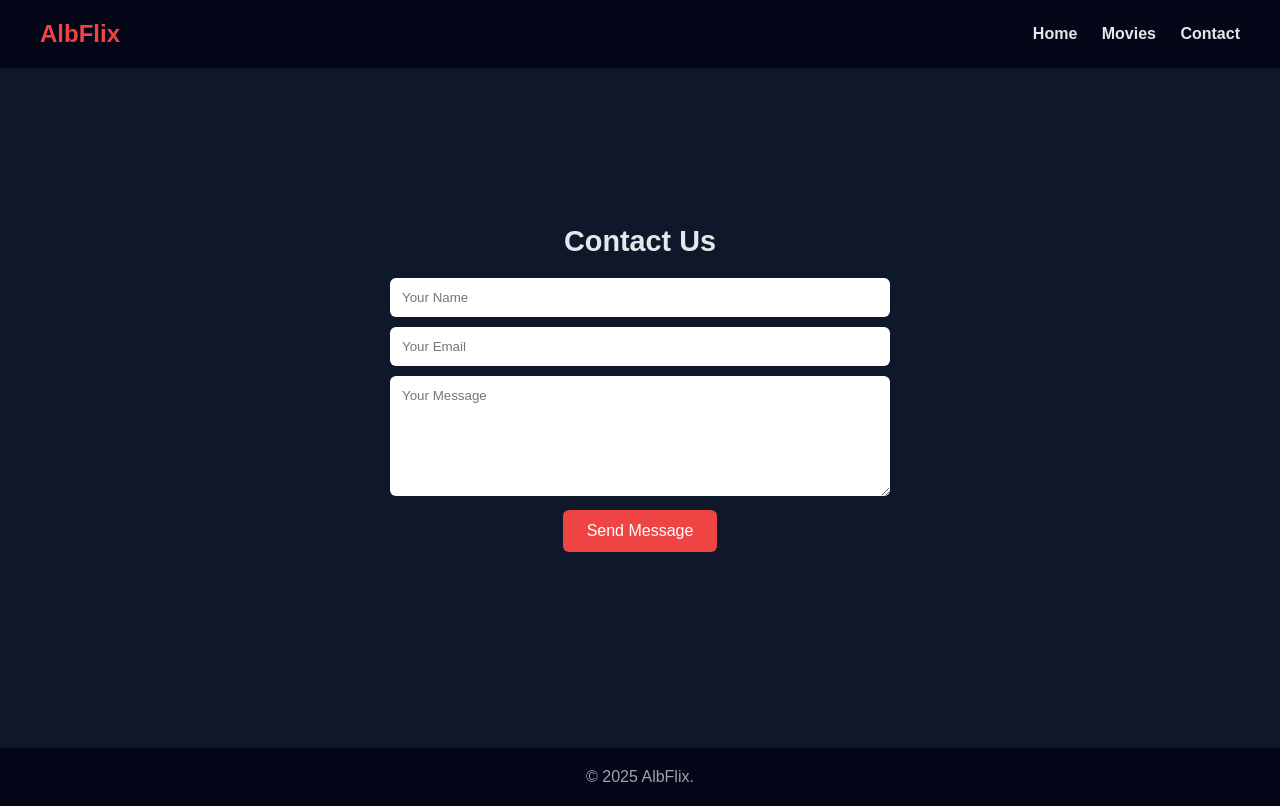
After one commit to auronh/Projekti-DZHU, a PHP site: page /contact.html in a window 1280 px wide. The commit adds this page. Run offline with PHP 8.4, Linux system fonts and the light colour scheme.

Commit message:
Contact page

```diff
--- /dev/null
+++ b/contact.html
@@ -0,0 +1,36 @@
+<!DOCTYPE html>
+<html lang="en">
+<head>
+    <meta charset="UTF-8">
+    <meta name="viewport" content="width=device-width, initial-scale=1.0">
+    <title>AlbFlix</title>
+    <link href="https://fonts.googleapis.com/css2?family=Poppins:wght@300;400;600&display=swap" rel="stylesheet">
+    <link rel="stylesheet" href="main.css">
+</head>
+<body>
+
+    <header>
+        <a href="/" class="logo">AlbFlix</a>
+        <nav>
+            <a href="/">Home</a>
+            <a href="/movies.html">Movies</a>
+            <a href="/contact.html">Contact</a>
+        </nav>
+    </header>
+
+    <section class="section" id="contact">
+    <h3>Contact Us</h3>
+    <form class="contact-form" style="max-width:500px">
+      <input type="text" placeholder="Your Name" required style="width:100%;padding:12px;margin-bottom:10px;border-radius:6px;border:none" />
+      <input type="email" placeholder="Your Email" required style="width:100%;padding:12px;margin-bottom:10px;border-radius:6px;border:none" />
+      <textarea placeholder="Your Message" required style="width:100%;padding:12px;height:120px;border-radius:6px;border:none"></textarea>
+      <button class="btn" type="submit" style="margin-top:10px">Send Message</button>
+    </form>
+  </section>
+
+
+  <footer>
+    © 2025 AlbFlix.
+  </footer>
+</body>
+</html>
--- a/index.html
+++ b/index.html
@@ -14,7 +14,7 @@
         <nav>
             <a href="/">Home</a>
             <a href="/movies.html">Movies</a>
-            <a href="#">Contact</a>
+            <a href="/contact.html">Contact</a>
         </nav>
     </header>
 
@@ -22,7 +22,7 @@
     <div class="hero-content">
       <h2>Unlimited Movies, Anytime</h2>
       <p>Discover popular movies and search your favorites in one place.</p>
-      <button class="btn">Start Watching</button>
+      <a class="btn" href="movies.html">Start Watching</a>
     </div>
   </section>
 
--- a/main.css
+++ b/main.css
@@ -16,6 +16,10 @@
 body {
   background: var(--bg);
   color: var(--text);
+}
+
+a{
+  text-decoration: none;
 }
 
 header {
@@ -151,6 +155,17 @@ footer {
   margin-top: 40px;
 }
 
+#contact{
+  height: 80vh;
+  display: flex;
+  flex-direction: column;
+  justify-content: center;
+  align-items: center;
+}
+.contact-form{
+  text-align: center;
+}
+
 @media (max-width: 768px) {
   header {
     flex-direction: column;
--- a/movies.html
+++ b/movies.html
@@ -16,7 +16,7 @@
       <nav>
         <a href="/">Home</a>
         <a href="/movies.html">Movies</a>
-        <a href="#">Contact</a>
+        <a href="/contact.html">Contact</a>
       </nav>
     </header>
 
```
Also changed, not shown: index.js (+15 -11 lines).
